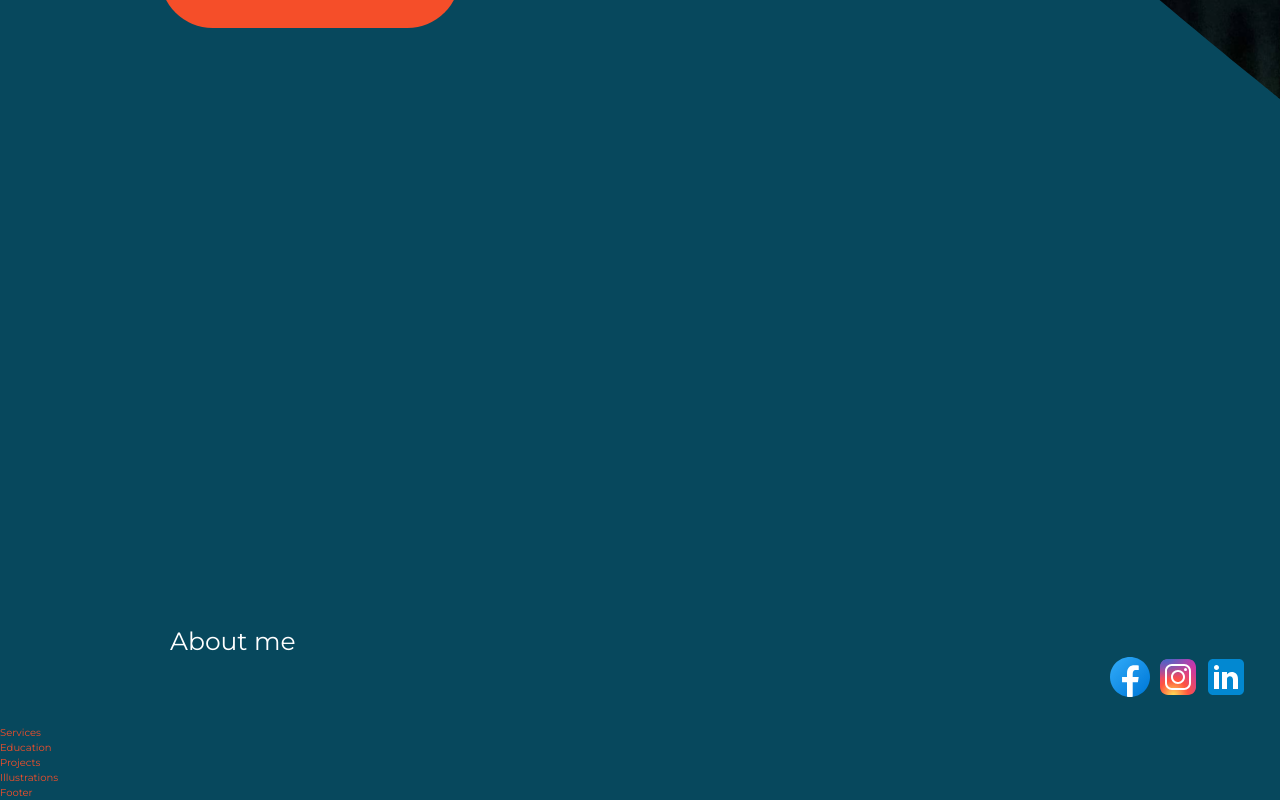
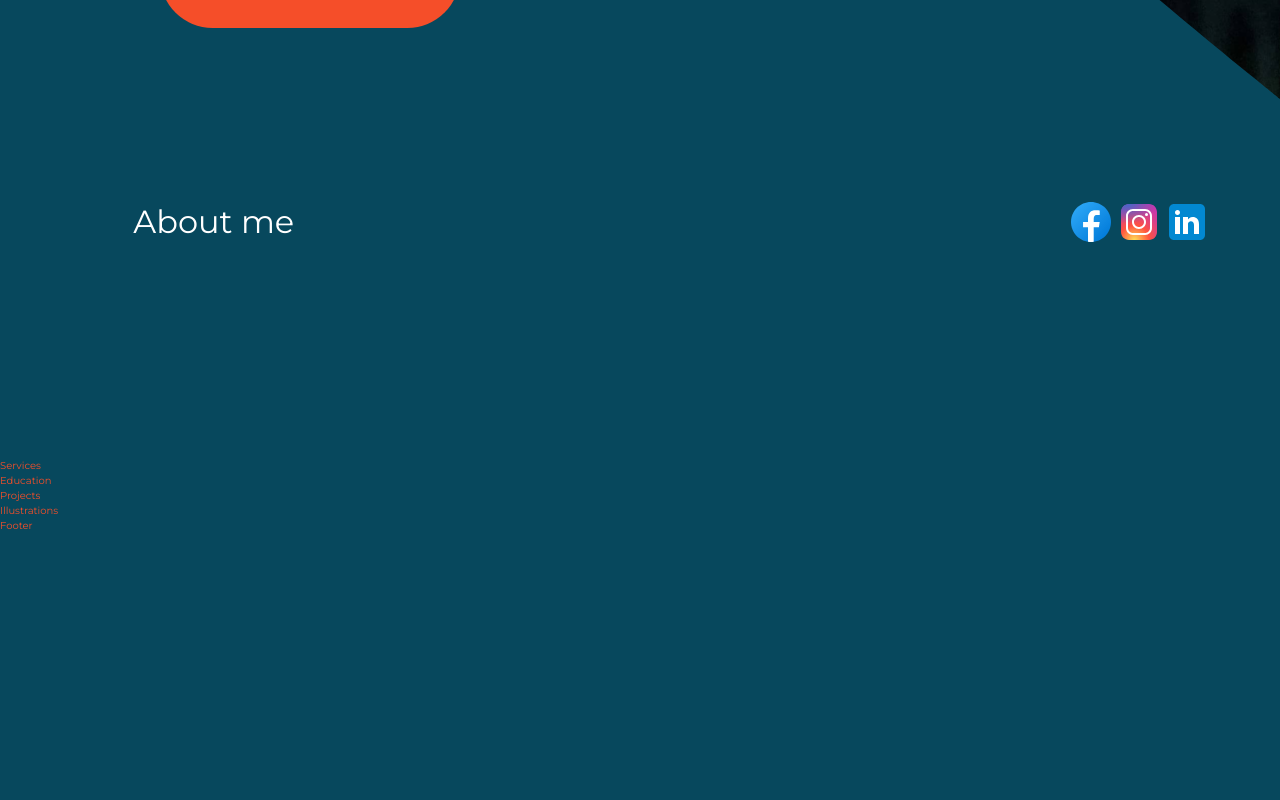
Before and after one commit to bojan09/denkovski-portfolio, a React (Vite) app: page / in a window 1280 px wide. Shown: the part 687-1487 px from the top of the page. After the commit the page ends 1220 px from the top, so only its background shows below. Built offline with nearby package versions, Linux system fonts and the light colour scheme.

Commit message:
work in progess - about_page

```diff
--- a/src/pages/About/About.css
+++ b/src/pages/About/About.css
@@ -1,19 +1,24 @@
 .about {
-    display: flex;
-    justify-content: space-between;
-    margin: 15rem 0 2rem 17rem;
+    display: grid;
+    grid-template-columns: repeat(6, 1fr);
+    grid-template-rows: repeat(5, 1fr);
 }
 
 .about-heading {
     color: #fff;
-    font-size: 2.5rem;
+    font-size: 3.2rem;
     font-weight: 400;
+    grid-row: 1/2;
+    grid-column: 2/3;
+    /* keeps it in line with the above button and heading */
+    margin-left: -8rem;
 }
 
 
 /* Social media icons */
 .about-social_icons {
-    margin: 3rem 3rem 0 0;
+    grid-row: 1/2;
+    grid-column: 6/7;
 }
 
 
@@ -30,6 +35,10 @@
         margin: 10rem 0 2rem 0;
     }
 
+    .about-heading {
+        font-size: 2.6rem;
+    }
+
     .about-social_icons {
         margin: 2rem 0 0 0;
 
--- a/src/pages/Home/Home.css
+++ b/src/pages/Home/Home.css
@@ -13,7 +13,7 @@
     /* padding-top: 10rem; */
     display: grid;
     grid-template-columns: repeat(4, 1fr);
-    grid-template-rows: repeat(4, 1fr);
+    grid-template-rows: repeat(3, 1fr);
 }
 
 .home-heading {
```
